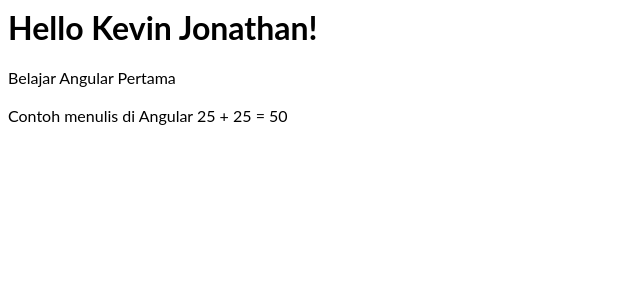
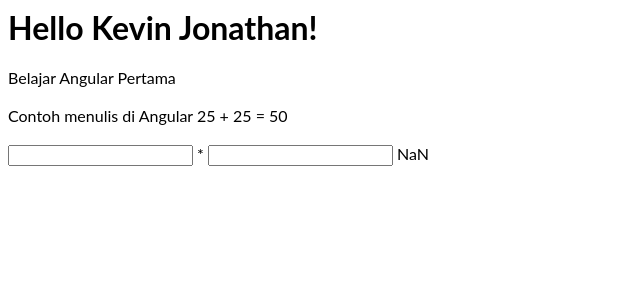
Before and after one commit to KevinJonathan117/learn-angular, an Angular app: page / in a window 1280 px wide. Shown: the top 300 px of the page, without its empty margins (0-640 px from the left). Built offline with nearby package versions, Linux system fonts and the light colour scheme.

Commit message:
Input Text to count multiplication

```diff
--- a/src/app/app.component.html
+++ b/src/app/app.component.html
@@ -6,4 +6,10 @@
 
   {{"Contoh menulis di Angular"}}
   25 + 25 = {{25+25}}
+
+  <br><br>
+
+  <input [(ngModel)]="a" type="text"> *
+  <input [(ngModel)]="b" type="text">
+  {{a * b}}
 </p>
```
